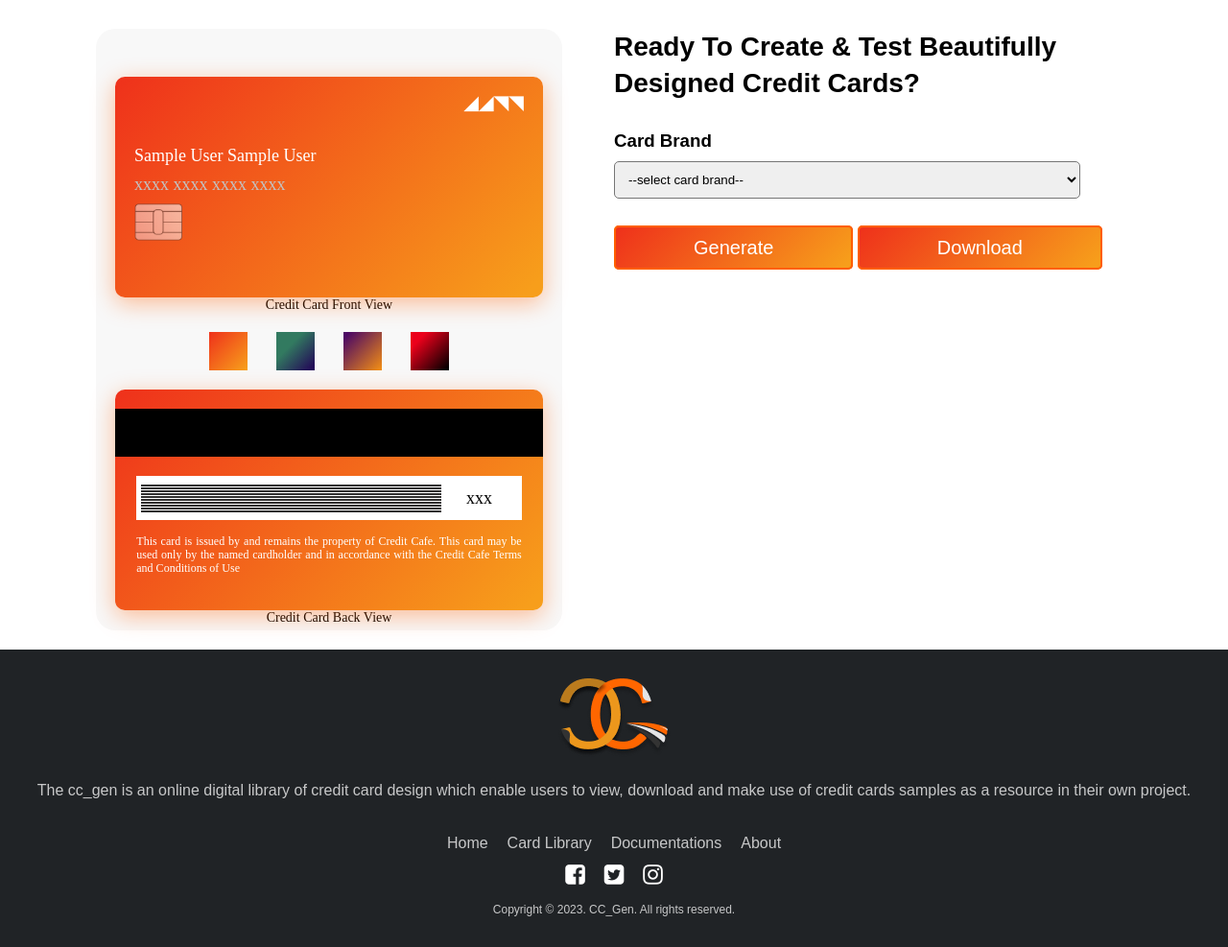
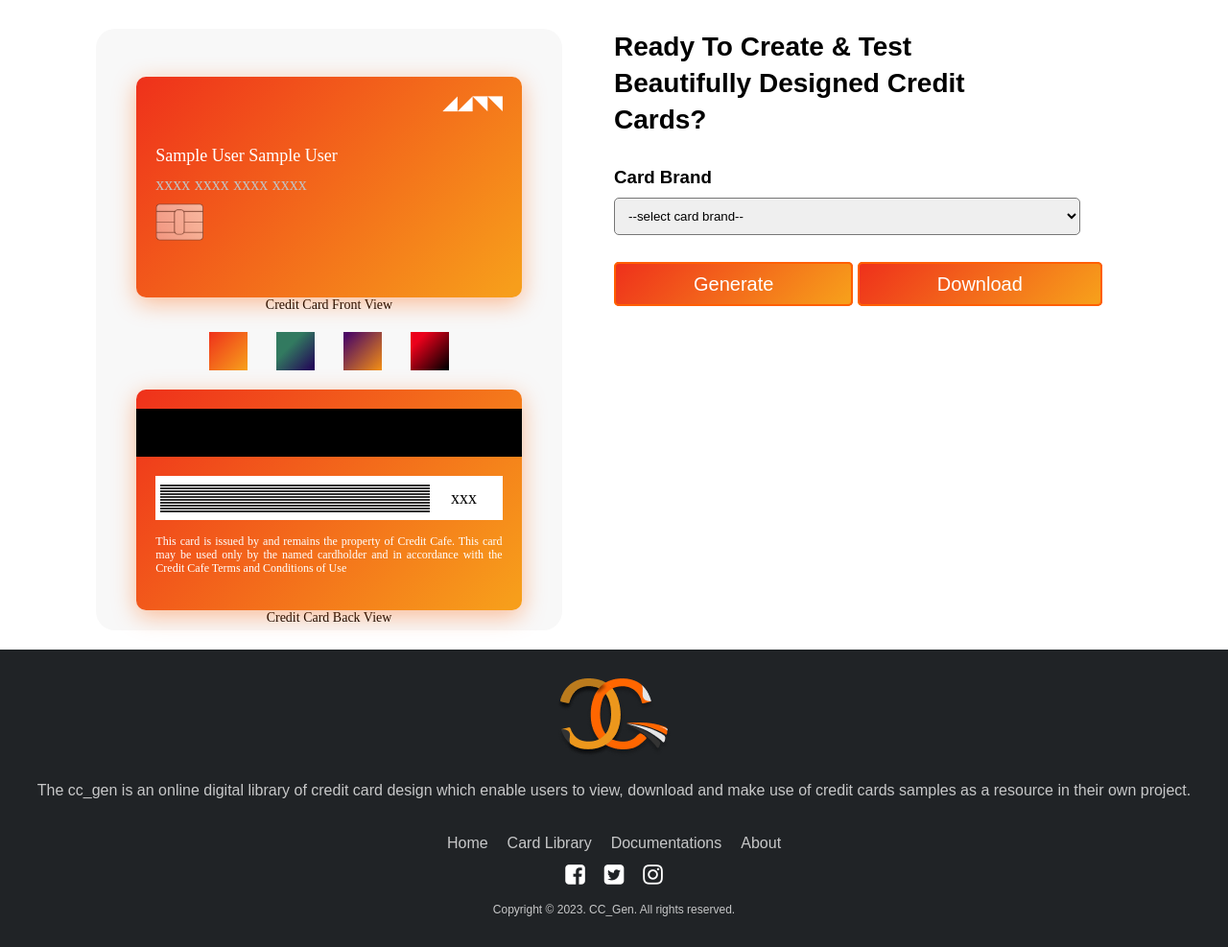
Before and after one commit to IamNaeto/cc_gen, a PHP site: page /html/card-gen.php in a window 1280 px wide. Shown: the part 148-1135 px from the top of the page at 96% size. Run offline with PHP 8.4, Linux system fonts and the light colour scheme; the visitor is signed in with stand-in values (Sample User, id 1); some libraries are stand-ins or nearby versions.

Commit message:
adjust credit card stylings

```diff
--- a/css/documentations.css
+++ b/css/documentations.css
@@ -137,7 +137,7 @@ main{
     margin-right: 5%;
 }
 .card-design{
-    width: 100%;
+    width: 90%;
     height: 230px;
     background: linear-gradient(134deg, #EB001B -43.28%, #F79E1B  97%);
     box-shadow: 0rem 0.375rem 1.5625rem rgba(255, 95, 0, 0.4);
@@ -207,7 +207,7 @@ margin-left: 30px;
 .card-doc-about h2{
     font-size: 28px;
     line-height: 38px;
-    width: 100%;
+    width: 85%;
 }
 .card-doc-about p{
     font-size: 20px;
```
